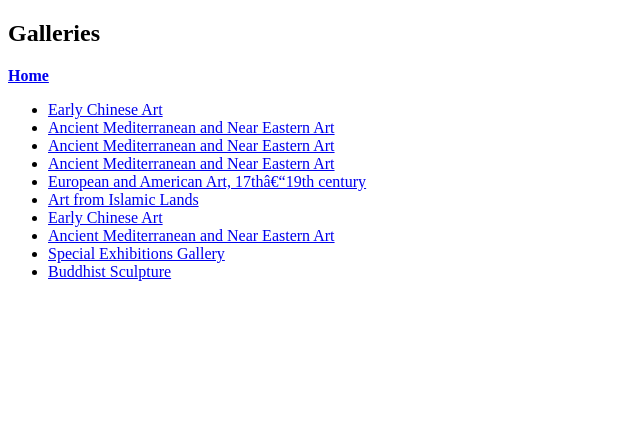
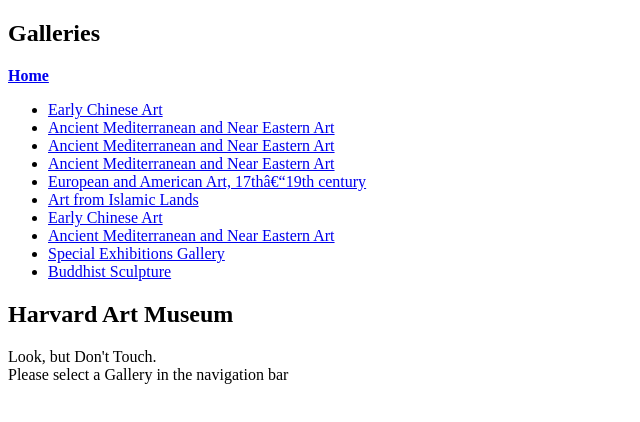
Before and after one commit to kaiterwu/W10D5, a React (Create React App) app in the folder art-museum/: page / in a window 1280 px wide. Shown: the top 422 px of the page, without its empty margins (0-640 px from the left). Built offline with nearby package versions, Linux system fonts and the light colour scheme.

Commit message:
finishing phase 3

```diff
--- a/art-museum/src/App.js
+++ b/art-museum/src/App.js
@@ -1,16 +1,28 @@
 import harvardArt from "./data/harvardArt";
 import GalleryNavigation from "./components/GalleryNavigation";
 import GalleryView from "./components/GalleryView";
-import {Route} from 'react-router-dom'
+import {Route,Switch} from 'react-router-dom'
 
 function App() {
   return (
   <>
+
+    <div className="page-wrapper">
   <GalleryNavigation galleries={harvardArt.records}/>
-    <div className="page-wrapper">
+    <Switch>
     <Route exact path="/galleries/:galleryId">
       <GalleryView galleries={harvardArt.records} />
     </Route>
+    <Route exact path = '/'>
+      <h2> Harvard Art Museum</h2>
+      <p> Look, but Don't Touch.<br/> Please select a Gallery in the navigation bar</p>
+    </Route>
+    <Route>
+        <h2>404 NOT FOUND</h2>
+
+    </Route>
+    </Switch>
+
     </div>
 
   </>
```
